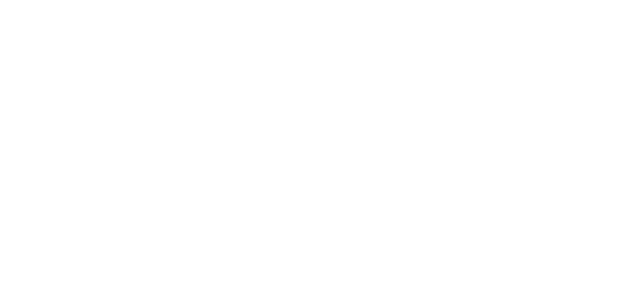
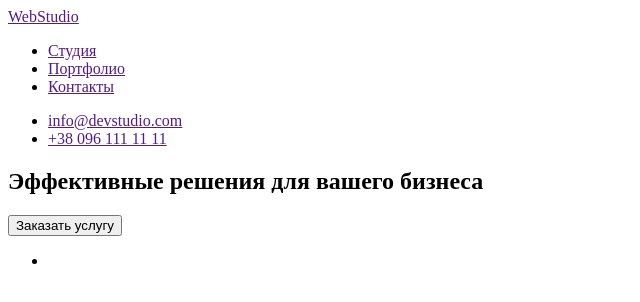
Before and after one commit to Oksanatonkopriad/goit-markup-hw-01, a plain HTML site: page index.html in a window 1280 px wide. Shown: the whole page, without its empty margins (0-640 px from the left). Drawn offline with Linux system fonts and the light colour scheme.

Commit message:
Section 2

```diff
--- a/index.html
+++ b/index.html
@@ -6,7 +6,35 @@
     <meta name="viewport" content="width=device-width, initial-scale=1.0">
     <title>Document</title>
 </head>
+
 <body>
+    <header>
+        <nav>
+            <a href="">WebStudio</a>
+            <ul>
+                <li><a href="">Студия</a></li>
+                <li><a href="">Портфолио</a></li>
+                <li><a href="">Контакты</a></li>
+            </ul>
+        </nav>
+        <ul>
+           <li><a href="">info@devstudio.com</a></li>
+           <li><a href="">+38 096 111 11 11</a></li>
+        </ul>
+        <div>
+            <section>
+                <h1>Эффективные решения для вашего бизнеса</h1>
+                <button type="button">Заказать услугу</button>
+            </section>
+            <section>
+                <ul>
+                    <li></li>
+                </ul>
+            </section>
+        </div>
+
+    </header>
+
 
 </body>
 </html>
```
Also changed, not shown: .prettierrc.json (renamed from images/.prettierrc.json).
